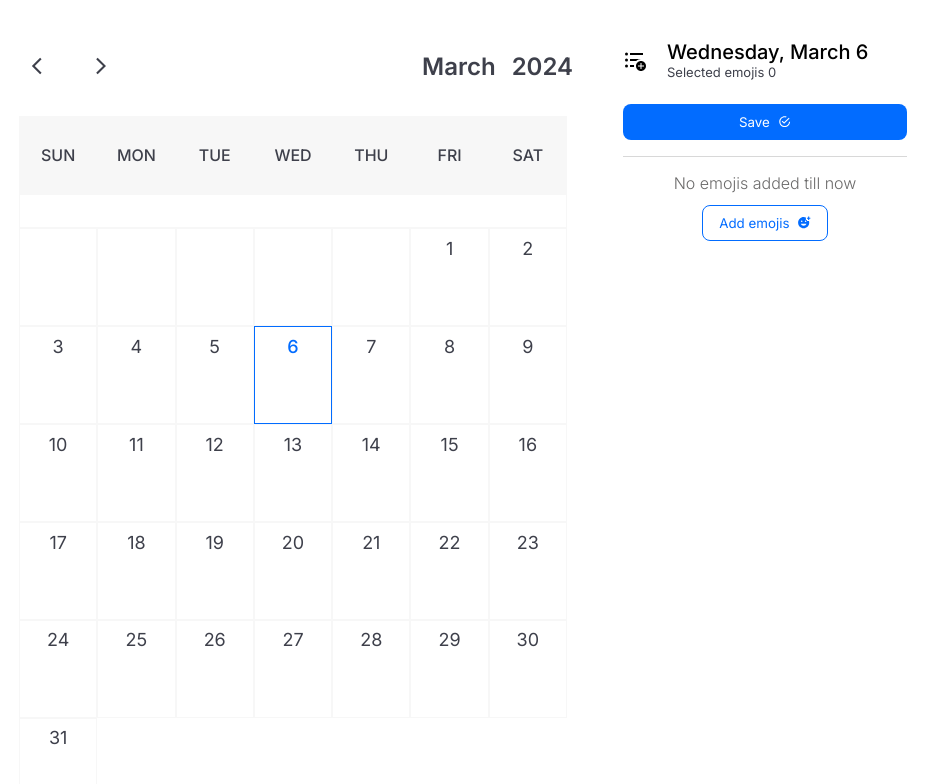
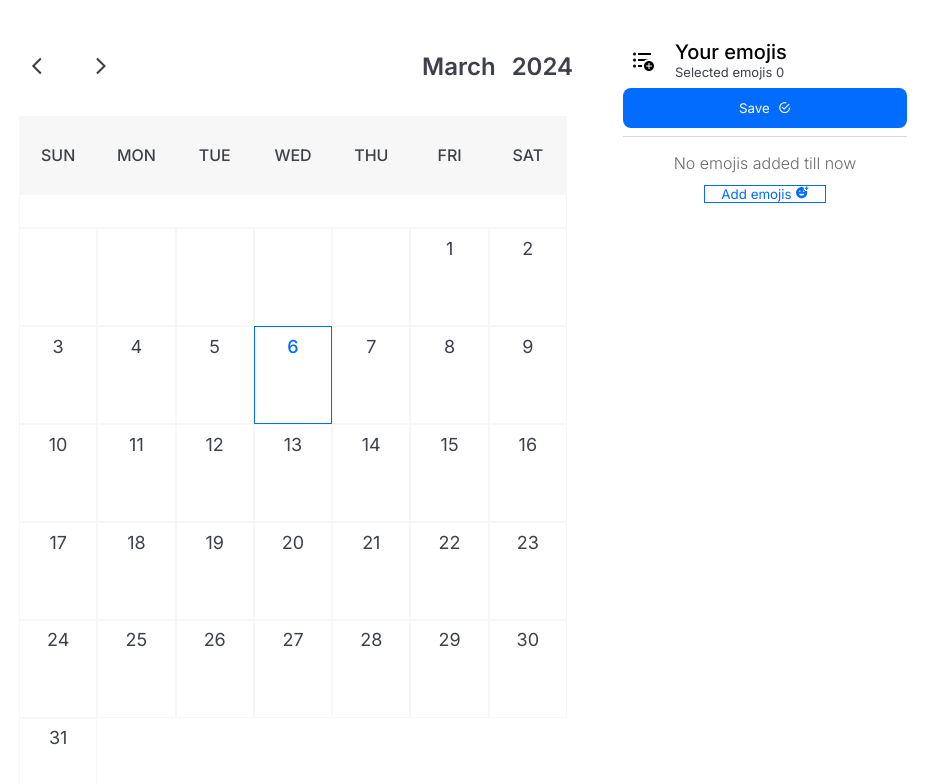
Before and after one commit to yashksaini/emoji-calendar, a React (Vite) app: page / in a window 1280 px wide. Shown: the top 784 px of the page, without its empty margins (165-1103 px from the left). Built offline with nearby package versions, Linux system fonts and the light colour scheme.

Commit message:
refactor: :zap: Optimized the emojiSelect Component

```diff
--- a/src/EmojiSelect.jsx
+++ b/src/EmojiSelect.jsx
@@ -1,33 +1,32 @@
 /* eslint-disable react/prop-types */
-import { Tooltip as ReactTooltip } from "react-tooltip";
 import { emojisData } from "./constants";
 import { useEffect, useState } from "react";
-import { IoIosCheckmarkCircle } from "react-icons/io";
 import { IoMdArrowBack } from "react-icons/io";
 import { MdFormatListBulletedAdd } from "react-icons/md";
 import { IoMdCheckmarkCircleOutline } from "react-icons/io";
 import { MdAddReaction } from "react-icons/md";
 import { toast } from "react-toastify";
-const EmojiSelect = ({ selDate, savedemojis, setSavedemojis }) => {
+import Emoji from "./components/Emoji";
+const EmojiSelect = ({ savedemojis, setSavedemojis }) => {
   let storedEmojiContent;
   try {
     storedEmojiContent = JSON.parse(localStorage.getItem("emojiContent"));
   } catch (error) {
-    // If there's an error parsing JSON, log it and use an empty object
     console.error("Error parsing JSON from localStorage:", error);
     storedEmojiContent = {};
   }
   const [searchText, setSearchText] = useState("");
-  const [screen, setScreen] = useState(1);
-  const [filteredemojis, setFilteredemojis] = useState(emojisData);
-  const [emojiContent, setEmojicontent] = useState(storedEmojiContent || {});
+  const [screen, setScreen] = useState(1); // For swiching screen between selected list and all emojis
+  const [filteredemojis, setFilteredemojis] = useState(emojisData); // Filtered emoji data for searchText
+  const [emojiContent, setEmojicontent] = useState(storedEmojiContent || {}); // Used for storing the text for an emoji
 
   useEffect(() => {
     const isEmojiContentEmpty = Object.keys(emojiContent).length === 0;
     if (isEmojiContentEmpty) {
-      const initialContent = savedemojis.reduce((acc, emoji) => {
-        acc[emoji] = "";
-        return acc;
+      // Converting the object data to an array with key as emoji_id
+      const initialContent = savedemojis.reduce((arr, emoji_id) => {
+        arr[emoji_id] = "";
+        return arr;
       }, {});
       setEmojicontent(initialContent);
     }
@@ -35,6 +34,7 @@ const EmojiSelect = ({ selDate, savedemojis, setSavedemojis }) => {
   }, []);
 
   useEffect(() => {
+    // Filter emoji based on search text
     const filteremojis = () => {
       const data = emojisData.filter((emoji) =>
         emoji.name.toLowerCase().includes(searchText.toLowerCase())
@@ -43,7 +43,7 @@ const EmojiSelect = ({ selDate, savedemojis, setSavedemojis }) => {
     };
     filteremojis();
   }, [savedemojis, searchText]);
-
+  //Save emoji to localstorage
   const handleSaveEmoji = (emoji) => {
     let selectedEmojiList =
       JSON.parse(localStorage.getItem("savedemojis")) || [];
@@ -56,7 +56,12 @@ const EmojiSelect = ({ selDate, savedemojis, setSavedemojis }) => {
     localStorage.setItem("savedemojis", JSON.stringify(selectedEmojiList));
     setSavedemojis(selectedEmojiList);
   };
-
+  const saveData = () => {
+    localStorage.setItem("emojiContent", JSON.stringify(emojiContent));
+    toast.success("Saved Successfully", {
+      toastId: "save-content",
+    });
+  };
   return (
     <div className="emoji-container">
       <div className="emoji-head">
@@ -81,13 +86,7 @@ const EmojiSelect = ({ selDate, savedemojis, setSavedemojis }) => {
           )}
 
           <div>
-            <h1>
-              {new Intl.DateTimeFormat("en-US", {
-                weekday: "long",
-                month: "long",
-                day: "numeric",
-              }).format(selDate)}
-            </h1>
+            <h1>{screen === 2 ? "Select emojis" : "Your emojis"}</h1>
             <p>Selected emojis {savedemojis.length}</p>
           </div>
         </div>
@@ -102,48 +101,43 @@ const EmojiSelect = ({ selDate, savedemojis, setSavedemojis }) => {
             placeholder="Search emoji.."
           />
         )}
+        {screen === 1 && (
+          <button onClick={saveData} className="save-btn">
+            Save <IoMdCheckmarkCircleOutline />
+          </button>
+        )}
       </div>
       {screen === 2 && (
-        <div className="emoji-select">
-          {filteredemojis.map((emoji, index) => {
-            return (
-              <>
-                <span
+        <>
+          <div className="emoji-select">
+            {filteredemojis
+              .filter((emoji) => savedemojis.indexOf(emoji.id) !== -1)
+              .map((emoji, index) => (
+                <Emoji
+                  handleSaveEmoji={handleSaveEmoji}
+                  emoji={emoji}
                   key={index}
-                  data-tooltip-id={"tooltip-" + index}
-                  onClick={() => {
-                    handleSaveEmoji(emoji);
-                  }}
-                >
-                  {emoji.icon}
-                  {savedemojis.indexOf(emoji.id) !== -1 && (
-                    <IoIosCheckmarkCircle className="emoji-tick" />
-                  )}
-                </span>{" "}
-                <ReactTooltip
-                  id={"tooltip-" + index}
-                  place="bottom"
-                  content={emoji.name}
+                  savedemojis={savedemojis}
                 />
-              </>
-            );
-          })}
-        </div>
+              ))}
+          </div>
+          <div className="emoji-select">
+            {filteredemojis
+              .filter((emoji) => savedemojis.indexOf(emoji.id) == -1)
+              .map((emoji, index) => (
+                <Emoji
+                  handleSaveEmoji={handleSaveEmoji}
+                  emoji={emoji}
+                  key={index}
+                  savedemojis={savedemojis}
+                />
+              ))}
+          </div>
+        </>
       )}
       {screen === 1 && (
         <div className="emoji-list">
           <div className="save-data">
-            <button
-              onClick={() => {
-                localStorage.setItem(
-                  "emojiContent",
-                  JSON.stringify(emojiContent)
-                );
-                toast.success("Emojis Saved", { toastId: "save-content" });
-              }}
-            >
-              Save <IoMdCheckmarkCircleOutline />
-            </button>
             {savedemojis.length === 0 && (
               <div className="no-emoji">
                 <p>No emojis added till now</p>
--- /dev/null
+++ b/src/components/Emoji.jsx
@@ -0,0 +1,27 @@
+/* eslint-disable react/prop-types */
+import { IoIosCheckmarkCircle } from "react-icons/io";
+import { Tooltip as ReactTooltip } from "react-tooltip";
+const Emoji = ({ emoji, handleSaveEmoji, savedemojis }) => {
+  return (
+    <>
+      <span
+        data-tooltip-id={"tooltip-" + emoji.id}
+        onClick={() => {
+          handleSaveEmoji(emoji);
+        }}
+      >
+        {emoji.icon}
+        {savedemojis.indexOf(emoji.id) !== -1 && (
+          <IoIosCheckmarkCircle className="emoji-tick" />
+        )}
+      </span>{" "}
+      <ReactTooltip
+        id={"tooltip-" + emoji.id}
+        place="bottom"
+        content={emoji.name}
+      />
+    </>
+  );
+};
+
+export default Emoji;
--- a/src/index.css
+++ b/src/index.css
@@ -50,7 +50,7 @@ a {
   z-index: 10;
   top: 0;
   left: 0;
-  padding: 8px 0;
+  padding: 8px 8px;
 }
 .emoji-head h1 {
   font-size: 20px;
@@ -125,7 +125,7 @@ a {
 }
 .emoji-list {
   width: 100%;
-  padding: 16px 8px;
+  padding: 0 8px;
 }
 .emoji-data {
   display: flex;
@@ -172,13 +172,15 @@ a {
   flex-direction: column;
   gap: 16px;
 }
-.save-data button {
+.save-btn {
   border: none;
   background-color: var(--blue);
   color: #fff;
   width: 100%;
-  height: 36px;
+  height: 40px;
+  margin-top: 8px;
   border-radius: 8px;
+  padding: 0 12px;
   display: flex;
   justify-content: center;
   align-items: center;
```
